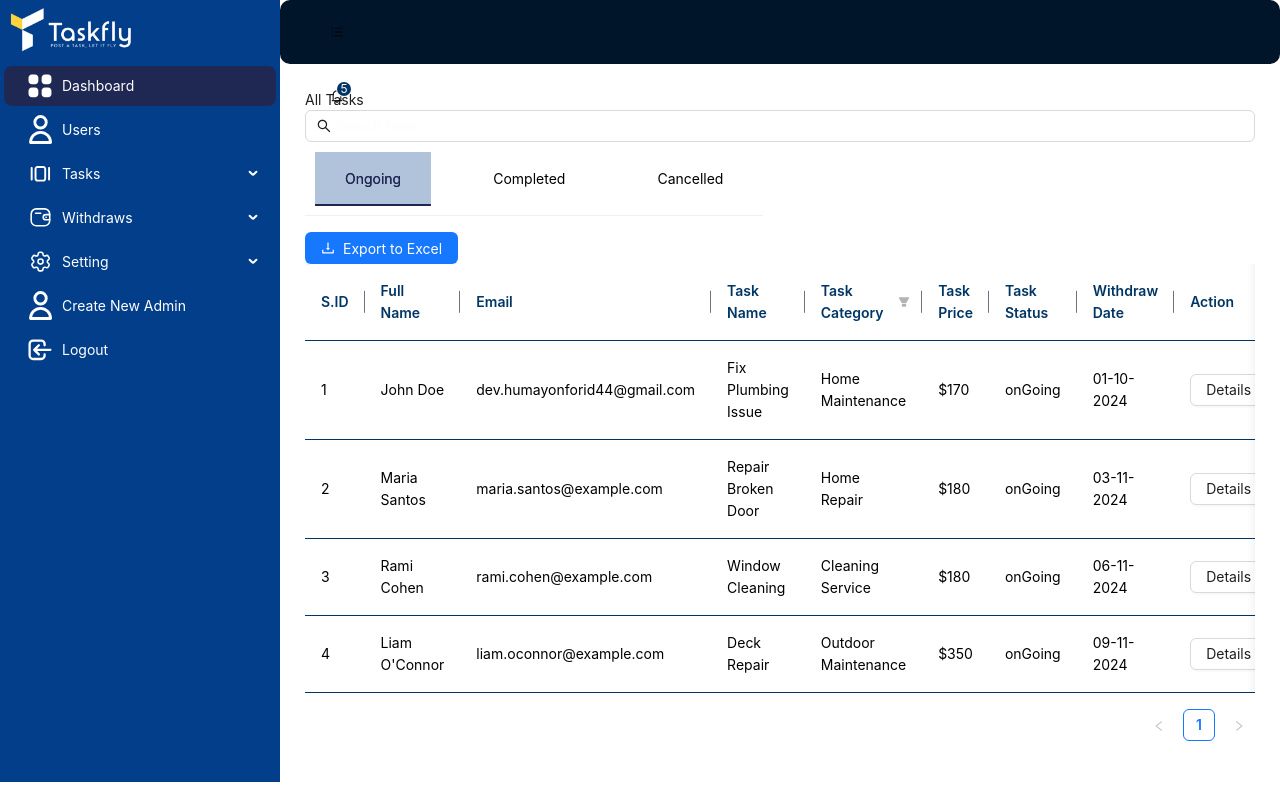
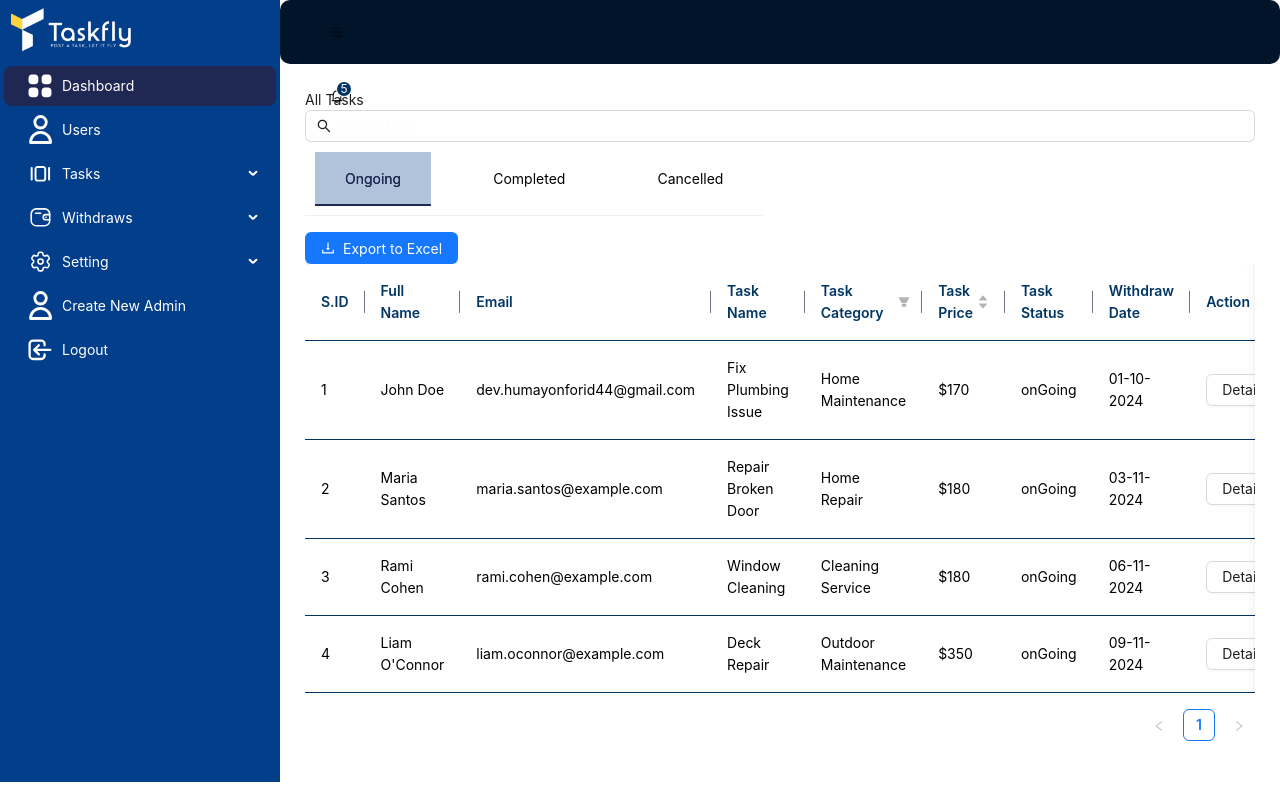
Before and after one commit to sparktechagency/taskfy-dashboard-new, a React (Vite) app: page /all-tasks in a window 1280 px wide. Built offline with nearby package versions, Linux system fonts and the light colour scheme.

Commit message:
update code

```diff
--- a/src/Components/Dashboard/AllTasks.jsx
+++ b/src/Components/Dashboard/AllTasks.jsx
@@ -267,11 +267,20 @@ const AllTasks = () => {
       })),
       onFilter: (value, record) => record.category === value,
     },
+    // {
+    //   title: "Task Price",
+    //   dataIndex: "taskPrice",
+    //   key: "taskPrice",
+    //   render: (price) => `$${price}`,
+    // },
     {
       title: "Task Price",
       dataIndex: "taskPrice",
       key: "taskPrice",
+      responsive: ["sm"],
       render: (price) => `$${price}`,
+      sorter: (a, b) => a.taskPrice - b.taskPrice,
+      sortDirections: ["ascend", "descend"],
     },
     {
       title: "Task Status",
```
